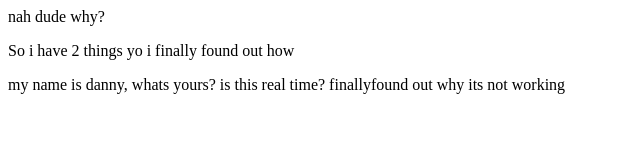
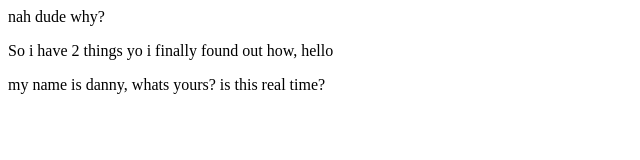
Before and after one commit to tbpk/tt, a plain HTML site: page index.html in a window 1280 px wide. Shown: the whole page, without its empty margins (0-640 px from the left). Drawn offline with Linux system fonts and the light colour scheme.

Commit message:
changes on branch dan

```diff
--- a/index.html
+++ b/index.html
@@ -5,9 +5,9 @@
         </body>
     </head>
     <p>
-        So i have 2 things yo i finally found out how
+        So i have 2 things yo i finally found out how, hello
     </p>
     <body>
-        my name is danny, whats yours? is this real time? finallyfound out why its not working
+        my name is danny, whats yours? is this real time?
     </body>
 </html>
```
